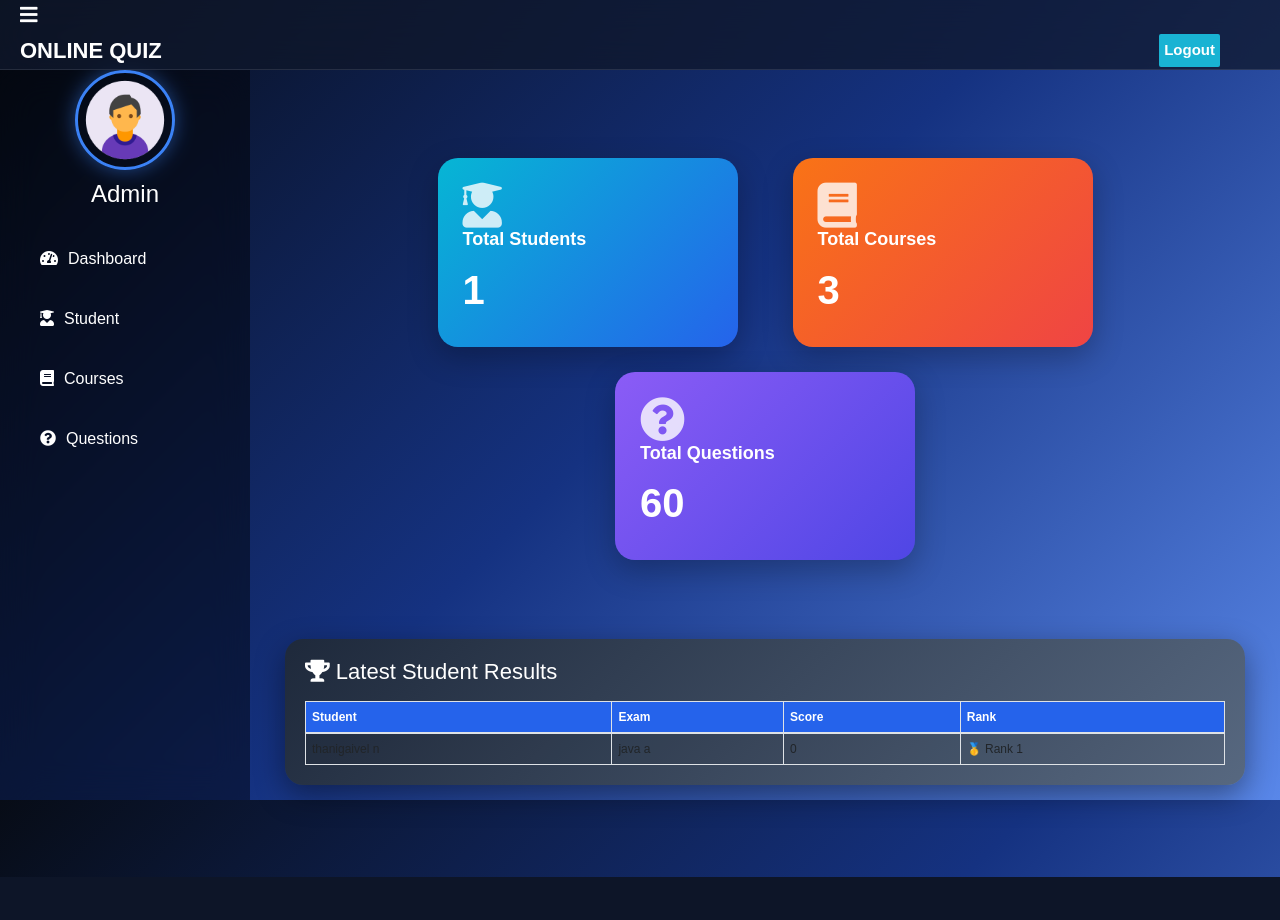
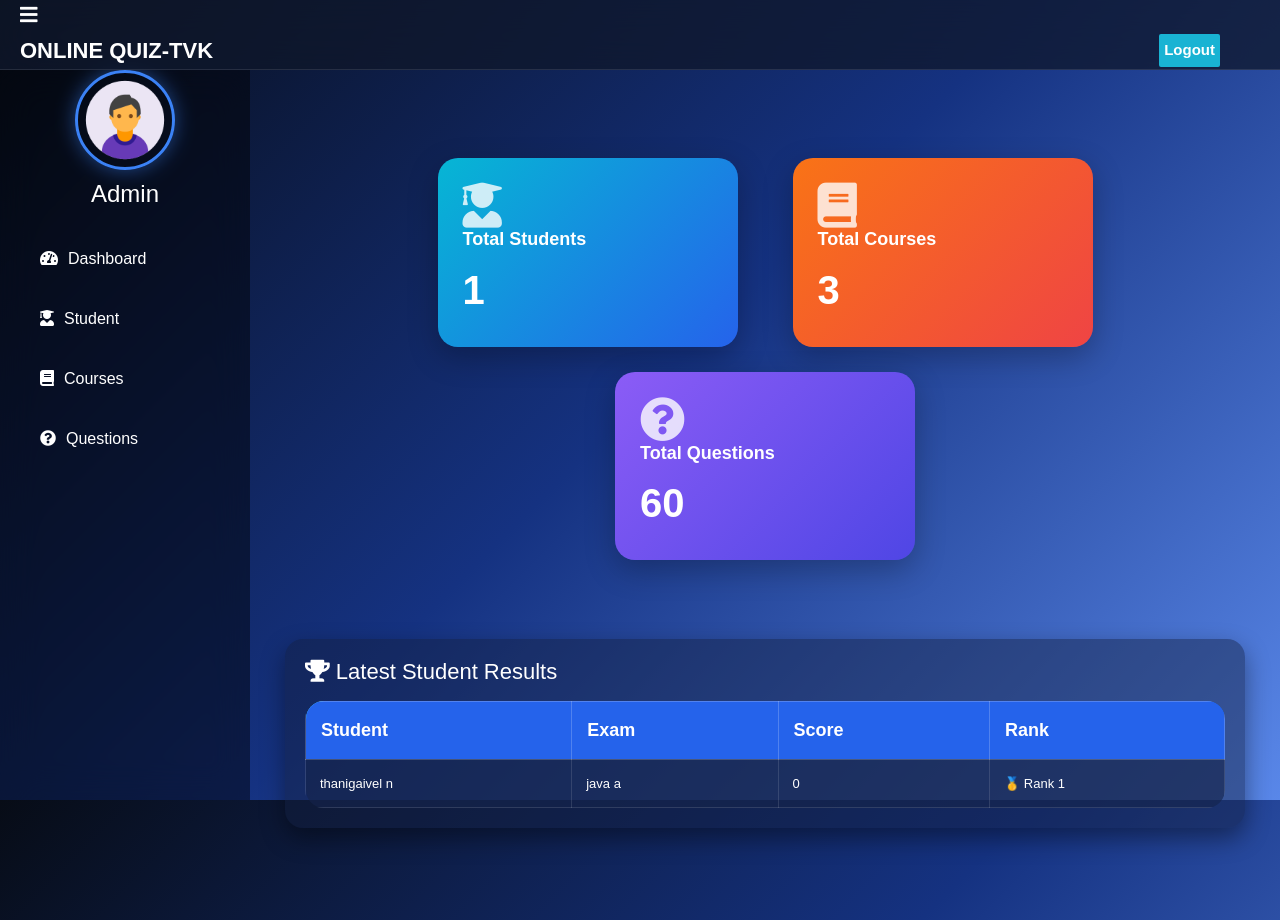
Before and after one commit to vel26-2006/onlinequiz-master, a Django app: page /admin-dashboard in a window 1280 px wide. Before the commit the page ends 877 px from the top, so only its background shows below. Run offline with Django 3.2, Linux system fonts and the light colour scheme; a user stored in the database is signed in; data comes from the database, SQL or seed files in the repository; both versions use the stored data as it was after the commit; some libraries are stand-ins or nearby versions.

Commit message:
Fix media settings and admin dashboard updates

```diff
--- a/onlinequiz/settings.py
+++ b/onlinequiz/settings.py
@@ -16,7 +16,8 @@ import os
 BASE_DIR = os.path.dirname(os.path.dirname(os.path.abspath(__file__)))
 TEMPLATE_DIR = os.path.join(BASE_DIR,'templates')
 STATIC_DIR=os.path.join(BASE_DIR,'static')
-MEDIA_ROOT=os.path.join(BASE_DIR,'static')
+MEDIA_URL = '/media/'
+MEDIA_ROOT = os.path.join(BASE_DIR, 'media')
 
 # Quick-start development settings - unsuitable for production
 # See https://docs.djangoproject.com/en/3.0/howto/deployment/checklist/
--- a/onlinequiz/urls.py
+++ b/onlinequiz/urls.py
@@ -2,6 +2,8 @@ from django.urls import path, include
 from django.contrib import admin
 from quiz import views
 from django.contrib.auth.views import LogoutView, LoginView
+from django.conf import settings
+from django.conf.urls.static import static
 
 urlpatterns = [
     path('admin/', admin.site.urls),
@@ -41,3 +43,7 @@ urlpatterns = [
     path('view-question/<int:pk>', views.view_question_view, name='view-question'),
     path('delete-question/<int:pk>', views.delete_question_view, name='delete-question'),
 ]
+
+
+urlpatterns += static(settings.MEDIA_URL,
+ document_root=settings.MEDIA_ROOT)
--- a/templates/quiz/admin_dashboard.html
+++ b/templates/quiz/admin_dashboard.html
@@ -266,6 +266,99 @@ body{
     }
 }
 
+/* Latest Student Results Table */
+.results-card{
+    background:rgba(18,30,60,.45);
+    border-radius:18px;
+    padding:20px;
+    box-shadow:0 10px 25px rgba(0,0,0,.4);
+    overflow:hidden;
+}
+
+.results-card table{
+    width:100%;
+    border-collapse:collapse !important;
+    color:#fff;
+}
+
+.results-card thead tr{
+    background:linear-gradient(90deg,#45dfff,#0b6cff);
+}
+
+.results-card thead th{
+    color:#fff !important;
+    font-size:18px;
+    font-weight:600;
+    padding:15px;
+    border:1px solid rgba(255,255,255,.2) !important;
+}
+
+.results-card tbody tr{
+    background:rgba(20,35,75,.6);
+    transition:.3s;
+}
+
+.results-card tbody tr:hover{
+    background:rgba(0,120,255,.2);
+}
+
+.results-card tbody td{
+    color:#fff !important;
+    padding:14px;
+    border:1px solid rgba(255,255,255,.12) !important;
+    vertical-align:middle;
+}
+
+.results-card tbody tr:nth-child(even){
+    background:rgba(30,45,90,.55) !important;
+}
+
+.results-card .table{
+    margin-bottom:0;
+}
+
+.results-card .table-striped tbody tr:nth-of-type(odd){
+    background:rgba(20,35,75,.6) !important;
+}
+
+.results-card .table-bordered{
+    border:none !important;
+}
+
+.results-card .table-bordered td,
+.results-card .table-bordered th{
+    border:1px solid rgba(255,255,255,.15) !important;
+}
+
+.results-card table{
+    width:100%;
+    border-collapse:separate;
+    border-spacing:0;
+    overflow:hidden;
+    border-radius:18px;
+}
+
+/* Top Left */
+.results-card thead th:first-child{
+    border-top-left-radius:18px;
+}
+
+/* Top Right */
+.results-card thead th:last-child{
+    border-top-right-radius:18px;
+}
+
+/* Bottom Left */
+.results-card tbody tr:last-child td:first-child{
+    border-bottom-left-radius:18px;
+}
+
+/* Bottom Right */
+.results-card tbody tr:last-child td:last-child{
+    border-bottom-right-radius:18px;
+}
+
+
     </style>
   </head>
 <br><br>
@@ -313,7 +406,7 @@ body{
     <div class="results-card">
     <h3><i class="fas fa-trophy"></i> Latest Student Results</h3>
      <div class="table-responsive">
-    <table class="table table-bordered table-striped mb-0">
+    <table class="result-table ">
         <thead>
             <tr>
                 <th>Student</th>
--- a/templates/quiz/adminbase.html
+++ b/templates/quiz/adminbase.html
@@ -486,7 +486,7 @@ body{
      <i class="fas fa-bars" id="sidebar_btn"></i>
     </label>
     <div class="left_area">
-      <h3>Online Quiz</h3>
+      <h3>Online Quiz-TVK</h3>
     </div>
     <div class="right_area">
       <a href="/logout" class="logout_btn">Logout</a>
```
Also changed, not shown: db.sqlite3.
